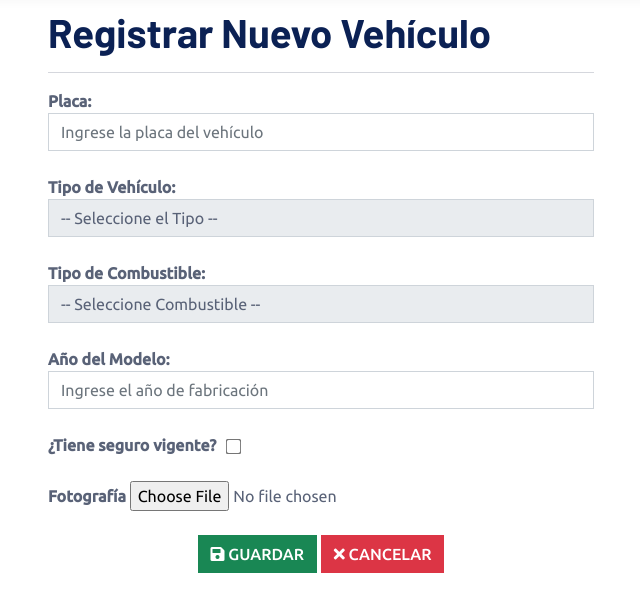
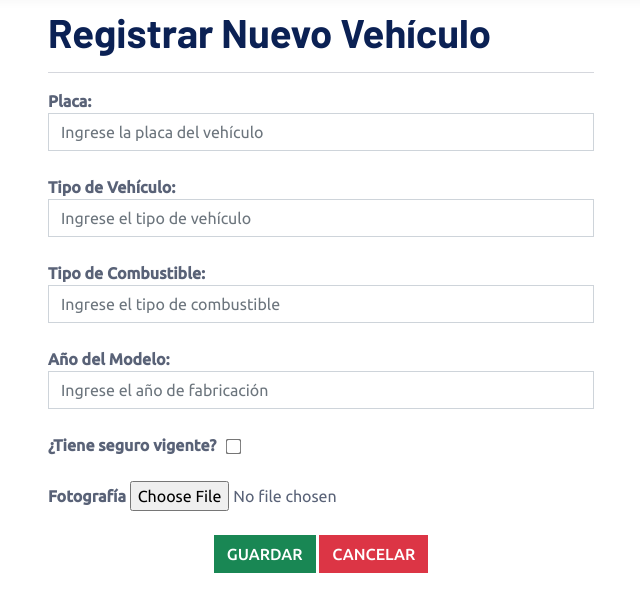
Before and after one commit to pablo2001-bod/control-flota, a Django app: page /NuevoVehiculo/ in a window 1280 px wide. Shown: the part 144-756 px from the top of the page, without its empty margins (319-959 px from the left). Run offline with Django 5.2, Linux system fonts and the light colour scheme; some libraries are stand-ins or nearby versions.

Commit message:
NuevoVehiculo.html

```diff
--- a/flota/templates/NuevoVehiculo.html
+++ b/flota/templates/NuevoVehiculo.html
@@ -13,19 +13,10 @@
                     <input required minlength="7" maxlength="10" placeholder="Ingrese la placa del vehículo" class="form-control" type="text" name="placa">
                     <br>
                     <b>Tipo de Vehículo:</b> <br>
-                    <select required class="form-control" name="tipo_vehiculo">
-                        <option value="">-- Seleccione el Tipo --</option>
-                        <option value="Sedán">Sedán</option>
-                        <option value="Camioneta">Camioneta</option>
-                        <option value="Camión">Camión</option>
-                    </select>
+                    <input required placeholder="Ingrese el tipo de vehículo" class="form-control" type="text" name="tipo_vehiculo">
                     <br>
                     <b>Tipo de Combustible:</b> <br>
-                    <select required class="form-control" name="tipo_combustible">
-                        <option value="">-- Seleccione Combustible --</option>
-                        <option value="Gasolina">Gasolina</option>
-                        <option value="Diésel">Diésel</option>
-                    </select>
+                    <input required placeholder="Ingrese el tipo de combustible" class="form-control" type="text" name="tipo_combustible">
                     <br>
                     <b>Año del Modelo:</b> <br>
                     <input required placeholder="Ingrese el año de fabricación" class="form-control" type="number" name="anio_modelo">
@@ -33,13 +24,12 @@
                     <b>¿Tiene seguro vigente?</b> &nbsp;
                     <input type="checkbox" name="seguro_vigente" value="True" style="transform: scale(1.2); vertical-align: middle;">
                     <br><br>
-
                     <b>Fotografía</b>
                     <input type="file" name="foto" id="foto">
                     <br> <br>
                     <div style="text-align: center; ">
-                    <button class="btn btn-success" type="submit"> <i class="fa fa-save"></i> GUARDAR</button>
-                    <a href="/listadodevehiculos/" class="btn btn-danger"> <i class="fa fa-times"></i> CANCELAR</a>
+                    <button class="btn btn-success" type="submit"> <i class="icon-save"></i> Guardar</button>
+                    <a href="/listadodevehiculos" class="btn btn-danger"> <i class="icon-close"></i> Cancelar</a>
                     </div>
                 </form>
 
@@ -49,37 +39,30 @@
     </div>
     <script>
         $("#form_nuevo_vehiculo").validate({
-            rules:{
+            reules:{
                 placa:{
                     required:true,
-                    minlength: 7
+                },
+                anio_modelo:{
+                    number:true,
+                    required:true
                 },
                 tipo_vehiculo:{
                     required:true
-                },
-                tipo_combustible:{
-                    required:true
-                },
-                anio_modelo:{
-                    required:true,
-                    number:true
                 }
             },
             messages:{
                 placa:{
-                    required:"Por favor ingrese la placa",
-                    minlength:"La placa debe tener al menos 7 caracteres"
-                },
-                tipo_vehiculo:{
-                    required:"Por favor seleccione el tipo"
-                },
-                tipo_combustible:{
-                    required:"Por favor seleccione el combustible"
+                    required:"Por favor ingrese la placa del vehículo",
                 },
                 anio_modelo:{
                     required:"Por favor ingrese el año",
-                    number: "Por favor introduzca un número válido"
+                    number: "Por favor introduzca un números validos"
+                },
+                tipo_vehiculo:{
+                    required:"Por favor ingrese el tipo de vehículo"
                 }
+
             }
         });
     </script>
@@ -87,7 +70,7 @@
     <script>
           $("#foto").fileinput({
             language: "es",
-            allowedFileExtensions: ["png", "jpg", "jpeg"],
+            allowedFileExtensions: ["png|jpg|jpeg"],
             showCaption: false,
             dropZoneEnabled: true,
             showClose: false
```
